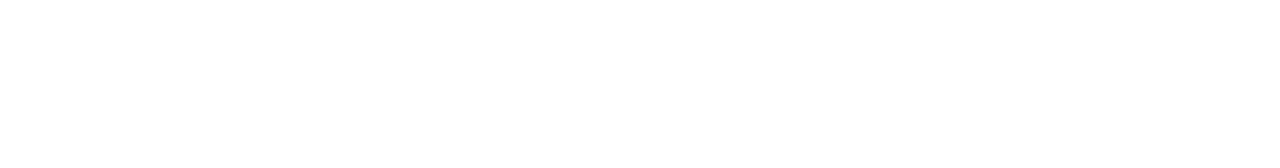
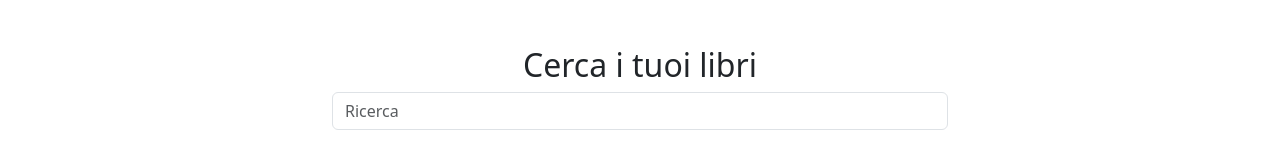
Before and after one commit to CarmineGar93/FS0624-Unit3-Week1, a React (Create React App) app in the folder day2/: page / in a window 1280 px wide. Shown: the part 968-1136 px from the top of the page. Before the commit the page ends 1086 px from the top, so only its background shows below. Built offline with nearby package versions, Linux system fonts and the light colour scheme.

Commit message:
BookList

```diff
--- a/day2/src/App.css
+++ b/day2/src/App.css
@@ -40,3 +40,8 @@
 img {
   aspect-ratio: 12 / 16;
 }
+
+/* .shadow {
+  box-shadow: 20px 20px 8px black;
+}
+ */
--- a/day2/src/App.js
+++ b/day2/src/App.js
@@ -2,6 +2,7 @@
 import MyNav from './components/MyNav';
 import MyFooter from './components/MyFooter';
 import Welcome from './components/Welcome';
+import BookList from './components/BookList';
 /* import AllTheBooks from './components/AllTheBooks'; */
 import SingleBook from './components/SingleBook';
 import fantasy from './data/fantasy.json'
@@ -28,6 +29,7 @@
       <main>
         <Welcome />
         <SingleBook libro={jSons.fantasy[Math.floor(Math.random() * jSons.fantasy.length)]}/>
+        <BookList array={fantasy} />
         {/* <AllTheBooks genere="fantasy"/>
         <AllTheBooks genere="horror"/>
         <AllTheBooks genere="history"/>
--- /dev/null
+++ b/day2/src/components/BookList.jsx
@@ -0,0 +1,54 @@
+import { Component } from "react";
+import { Col, Container, Row, Button, Card, Form } from 'react-bootstrap'
+let filter = []
+class BookList extends Component {
+    state = {
+        searched: ''
+    }
+    handleChange = (e) => {
+        this.setState({searched: e.target.value})
+        filter = this.props.array.filter((libro) => {
+            return libro.title.indexOf(this.state.searched) !== -1
+
+        })
+        console.log(filter)
+    }
+    render() {
+        return (
+            <Container fluid className='mb-5'>
+                <Row className="j justify-content-center">
+                    <Col xs={12} md={6}>
+                        <h2 className="text-center">Cerca i tuoi libri</h2>
+                        <Form onSubmit={this.handleSubmit}>
+                            <Form.Group className="mb-3">
+                                <Form.Control type="text" placeholder="Ricerca"
+                                    value={this.state.searched}
+                                    onChange={(e) => this.handleChange(e)} required />
+                            </Form.Group>
+                        </Form>
+                    </Col>
+                </Row>
+                <Row xs={2} sm={3} lg={6} className='gy-4'>
+
+                    {
+                        filter.map((libro) => {
+                            return (
+                                <Col key={libro.asin}>
+                                    <Card className='h-100'>
+                                        <Card.Img variant="top" src={libro.img} />
+                                        <Card.Body className='d-flex flex-column justify-content-between'>
+                                            <Card.Title className='fs-5'>{libro.title}</Card.Title>
+                                            <Button variant="primary">$ {libro.price}</Button>
+                                        </Card.Body>
+                                    </Card>
+                                </Col>
+                            )
+                        })
+                    }
+                </Row>
+            </Container>
+        )
+    }
+}
+
+export default BookList
--- a/day2/src/components/SingleBook.jsx
+++ b/day2/src/components/SingleBook.jsx
@@ -9,10 +9,11 @@
         /* this.state.selected === false ? this.setState({ selected: true }) : this.setState({ selected: false }) */
         const sel = this.state.selected
         this.setState({selected: !sel})
+/*         e.target.parentNode.classList.toggle('shadow') */
         if (!sel) {
             e.target.parentNode.style.boxShadow = '8px 8px 8px 8px lightgray'
         } else {
-            e.target.parentNode.style.boxShadow = '1px 1px 1px 1px lightgray'
+            e.target.parentNode.style.boxShadow = '0px 0px 0px 0px lightgray'
         }
 
     }
```
